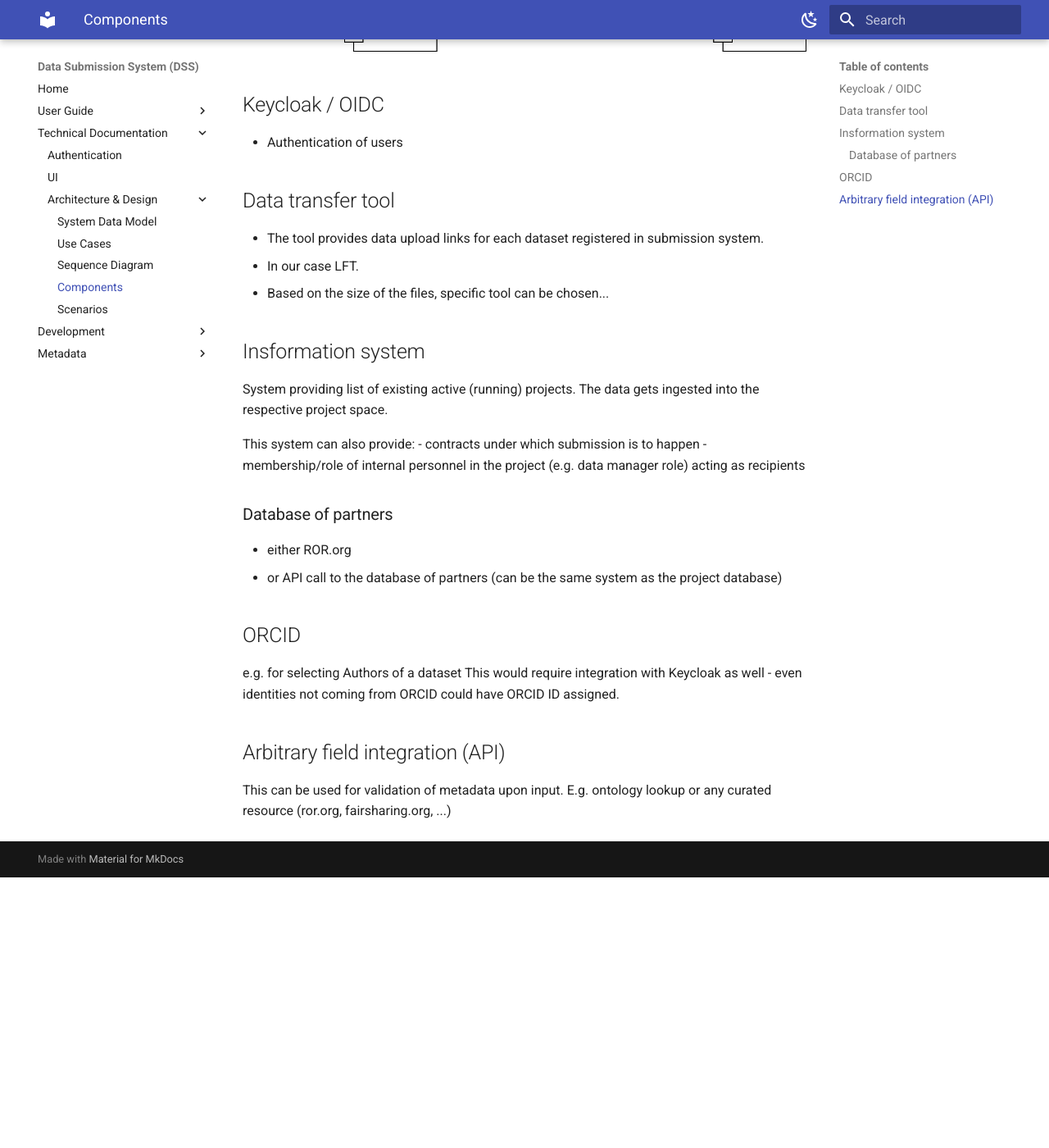
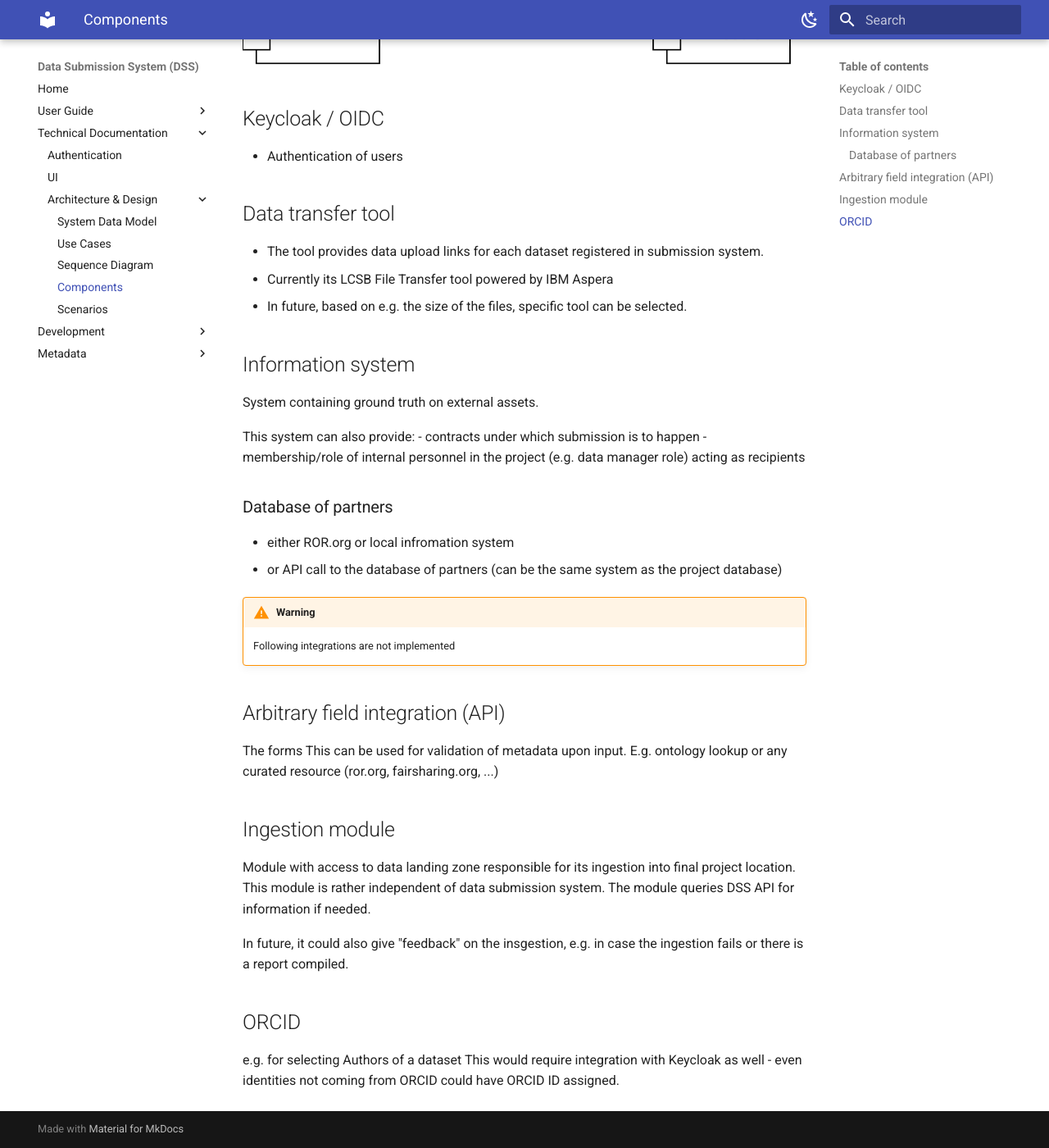
Before and after one commit to elixir-luxembourg/dss, an MkDocs documentation site: the page built from docs/technical-documentation/architecture-and-design/components/components.md, in a window 1280 px wide and 1400 px high, scrolled down 745 px. Shown: the whole window at 82% size. Built offline with MkDocs 1.6.1 and Material for MkDocs 9.7.7, drawn with Linux system fonts in a browser that asks for light colours; before the commit the page ends 1815 px from its top, so only the background shows below that.

Commit message:
update of integrations

```diff
--- a/docs/technical-documentation/architecture-and-design/components/components.md
+++ b/docs/technical-documentation/architecture-and-design/components/components.md
@@ -8,27 +8,41 @@
 - Authentication of users
 
 ## Data transfer tool
+
 - The tool provides data upload links for each dataset registered in submission system.
-- In our case LFT.
-- Based on the size of the files, specific tool can be chosen...
+- Currently its LCSB File Transfer tool powered by IBM Aspera
+- In future, based on e.g. the size of the files, specific tool can be selected.
 
-## Insformation system
+## Information system
 
-System providing list of existing active (running) projects.
-The data gets ingested into the respective project space.
+System containing ground truth on external assets.
 
 This system can also provide:
 - contracts under which submission is to happen
 - membership/role of internal personnel in the project (e.g. data manager role) acting as recipients
 
 ### Database of partners
-- either ROR.org
+
+- either ROR.org or local infromation system
 - or API call to the database of partners (can be the same system as the project database)
+
+
+
+!!! warning
+    Following integrations are not implemented
+
+
+## Arbitrary field integration (API)
+
+The forms This can be used for validation of metadata upon input. E.g. ontology lookup or any curated resource (ror.org, fairsharing.org, ...)
+
+## Ingestion module
+
+Module with access to data landing zone responsible for its ingestion into final project location. This module is rather independent of data submission system.
+The module queries DSS API for information if needed.
+
+In future, it could also give "feedback" on the insgestion, e.g. in case the ingestion fails or there is a report compiled.
 
 ## ORCID
 e.g. for selecting Authors of a dataset
 This would require integration with Keycloak as well - even identities not coming from ORCID could have ORCID ID assigned.
-
-## Arbitrary field integration (API)
-
-This can be used for validation of metadata upon input. E.g. ontology lookup or any curated resource (ror.org, fairsharing.org, ...)
```
Also changed, not shown: docs/technical-documentation/architecture-and-design/components/dss_components.drawio.png, 1 other file.
